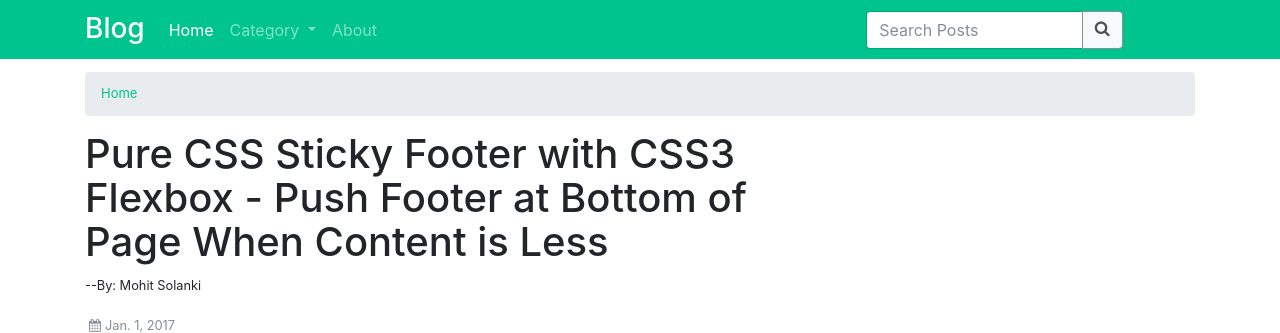
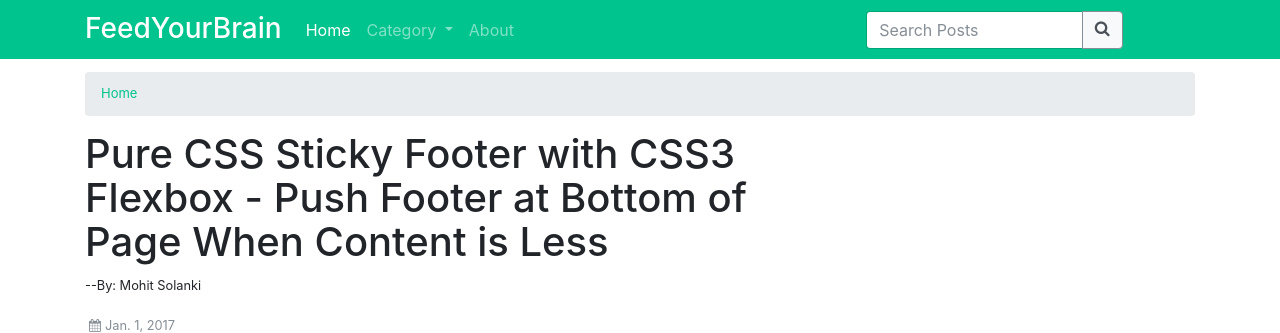
Before and after one commit to mohi7solanki/Django-Blog, a Django app: a page that uses posts/templates/posts/base.html in a window 1280 px wide. Shown: the top 333 px of the page. Run offline with Django 3.2, Linux system fonts and the light colour scheme; data comes from the database, SQL or seed files in the repository; some libraries are stand-ins or nearby versions.

Commit message:
change blog name

```diff
--- a/Blog/settings.py
+++ b/Blog/settings.py
@@ -11,7 +11,7 @@ SECRET_KEY = '(rm!te%e%n0g4-so99%8tv3!pppqz=0_3v7tike$1b9qb9-+n4'
 # SECURITY WARNING: don't run with debug turned on in production!
 DEBUG = True
 
-ALLOWED_HOSTS = []
+ALLOWED_HOSTS = ['feedyourbrain.co']
 
 
 # Application definition
--- a/posts/templates/posts/base.html
+++ b/posts/templates/posts/base.html
@@ -4,7 +4,7 @@
 <head>
     <meta charset="UTF-8">
     <meta name="viewport" content="width=device-width, initial-scale=1, shrink-to-fit=no">
-    <title>{% block head_title %}Try Django 1.9{% endblock head_title %}</title>
+    <title>{% block head_title %}FeedYourBrain{% endblock head_title %}</title>
     <link rel="stylesheet" href="https://maxcdn.bootstrapcdn.com/bootstrap/4.0.0-beta/css/bootstrap.min.css" integrity="sha384-/Y6pD6FV/Vv2HJnA6t+vslU6fwYXjCFtcEpHbNJ0lyAFsXTsjBbfaDjzALeQsN6M" crossorigin="anonymous">
     <link rel="stylesheet" href="{% static 'posts/css/styles.css' %}"/>
     <link rel="stylesheet" href="{% static 'posts/css/default.css' %}"/>
@@ -25,7 +25,7 @@
 
 <nav class="navbar navbar-expand-md fixed-top navbar-dark">
     <div class="container">
-        <a class="navbar-brand" href="/"><span class="h3">Blog</span></a>
+        <a class="navbar-brand" href="/"><span class="h3">FeedYourBrain</span></a>
       <button class="navbar-toggler" type="button" data-toggle="collapse" data-target="#navbarSupportedContent" aria-controls="navbarSupportedContent" aria-expanded="false" aria-label="Toggle navigation">
         <span class="navbar-toggler-icon"></span>
       </button>
```
